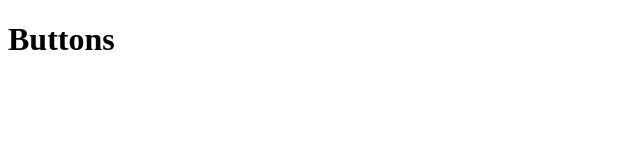
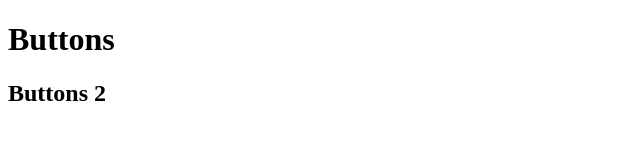
Before and after one commit to agaparov-relay/test-6-23-2022, a plain HTML site: page buttons/index.html in a window 1280 px wide. Shown: the whole page, without its empty margins (0-640 px from the left). Drawn offline with Linux system fonts and the light colour scheme.

Commit message:
Small modification

```diff
--- a/buttons/index.html
+++ b/buttons/index.html
@@ -8,5 +8,6 @@
   </head>
   <body>
     <h1 class="btns">Buttons</h1>
+    <h2 class="btns">Buttons 2</h2>
   </body>
 </html>
```
